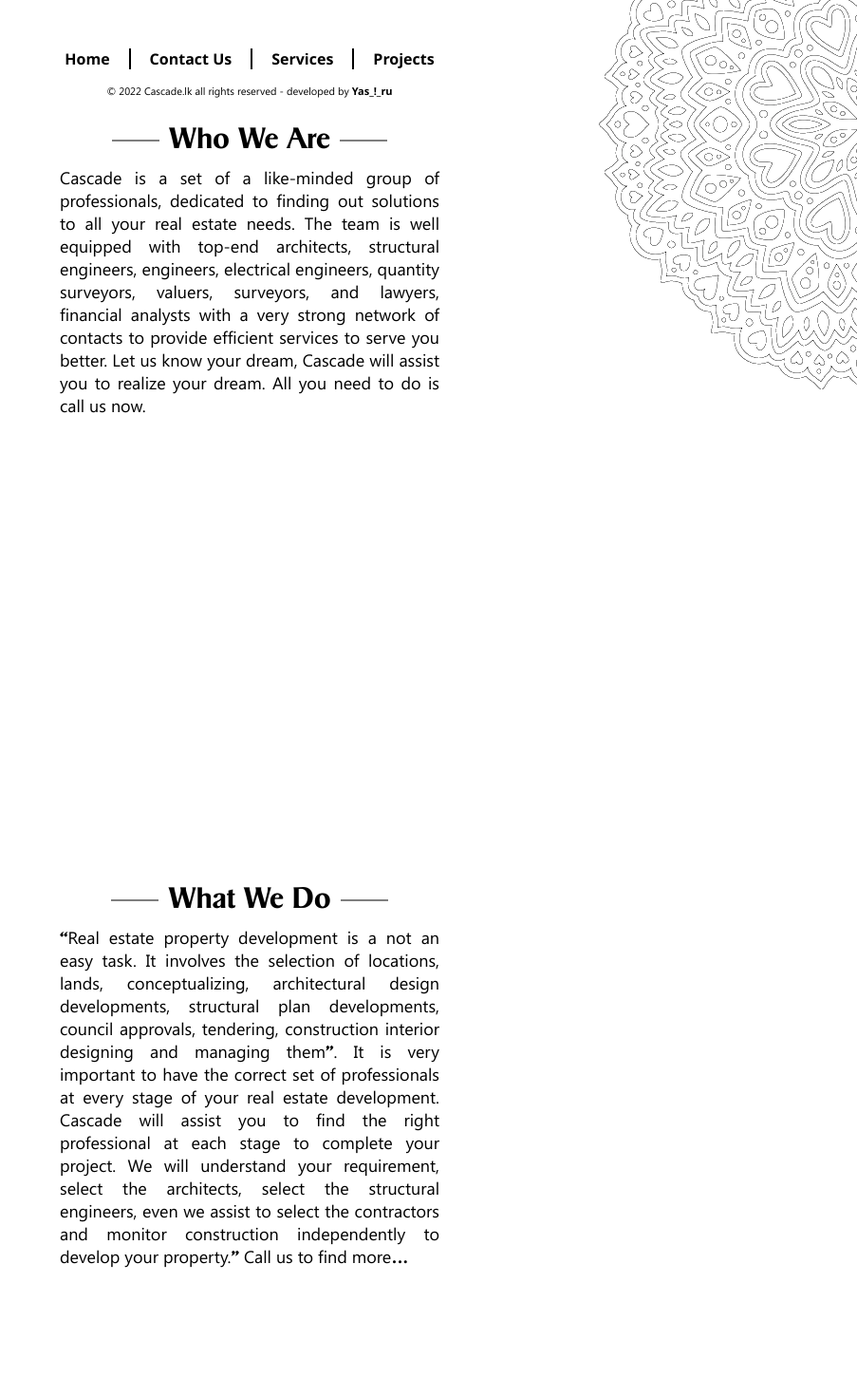
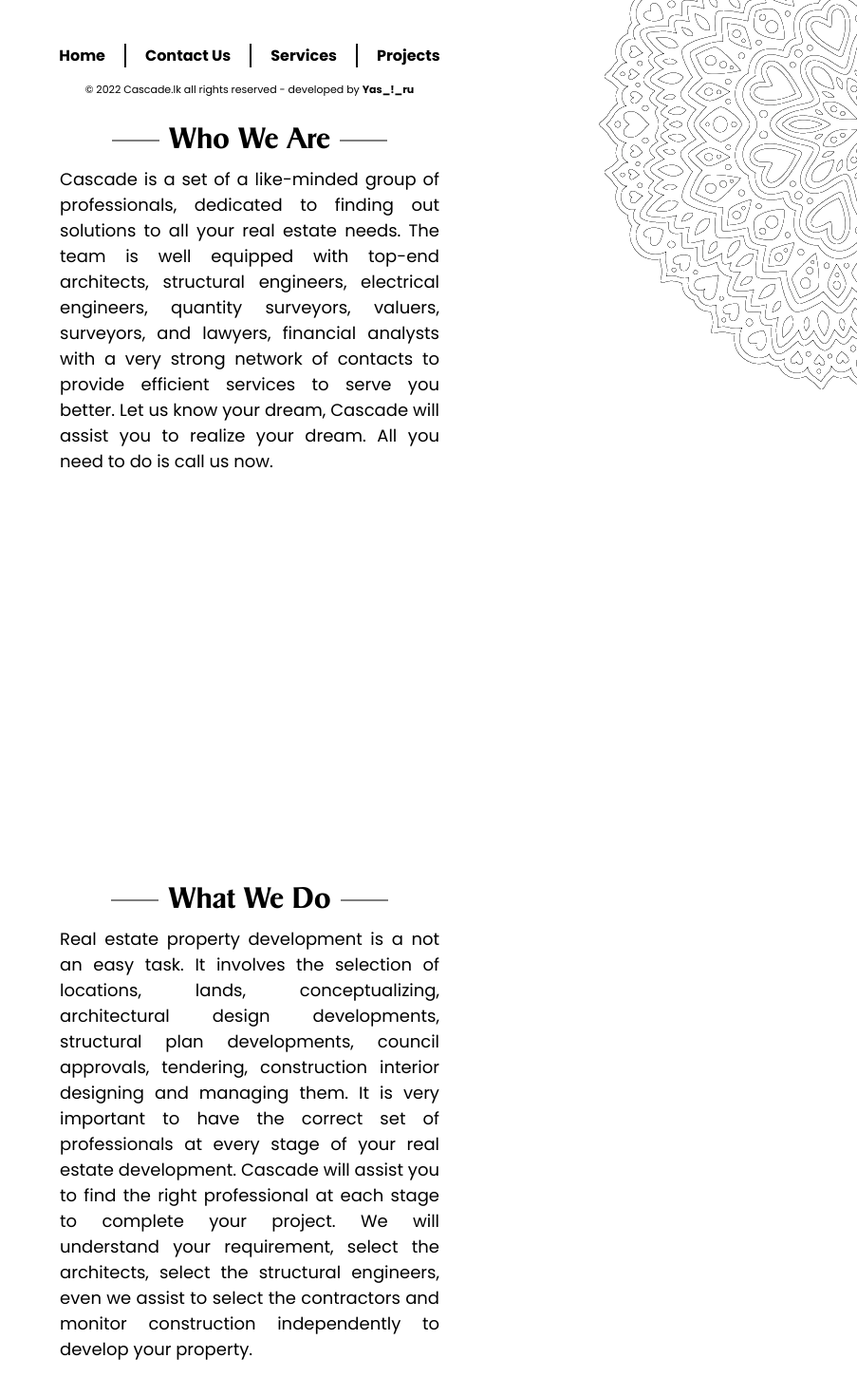
Before and after one commit to ItsYasiru/cascade.lk-site, a Next.js app: page / in a window 1280 px wide. Shown: the part 682-2152 px from the top of the page at 95% size, without its empty margins (377-1280 px from the left). Built offline with nearby package versions, Linux system fonts and the light colour scheme.

Commit message:
Minor changes.

```diff
--- a/components/app/Footer.module.scss
+++ b/components/app/Footer.module.scss
@@ -1,6 +1,15 @@
+@import "../../styles/variables";
+
 .main {
   margin: 15px 0;
 
   font-size: 11px;
   text-align: center;
 }
+
+@media screen and (max-width: $break_point-mobile) {
+  .main {
+    margin: 5px 0;
+    font-size: 8px;
+  }
+}
--- a/components/app/NavBar.module.scss
+++ b/components/app/NavBar.module.scss
@@ -1,3 +1,5 @@
+@import "../../styles/variables";
+
 .main {
   bottom: 50px;
   width: 100%;
@@ -32,3 +34,12 @@
     }
   }
 }
+
+@media screen and (max-width: $break_point-mobile) {
+  .main {
+    margin: 10px;
+    ol li {
+      font-size: 12px;
+    }
+  }
+}
--- a/components/index/SiteTitle.module.scss
+++ b/components/index/SiteTitle.module.scss
@@ -55,10 +55,10 @@
 
 @media screen and (max-width: $break_point-mobile) {
   .main h1 {
-    font-size: 100px;
+    font-size: 90px;
 
     label {
-      bottom: -55px;
+      bottom: -50px;
       font-size: 15px;
     }
   }
--- a/pages/_app.tsx
+++ b/pages/_app.tsx
@@ -20,16 +20,16 @@ export default function App({ Component, pageProps }: AppProps) {
       </Head>
 
       <div
+        className='artBox'
         style={{
           top: 0,
           left: 0,
           transform: "translate(-50%, -50%)",
         }}
-        className='artBox'
       />
       <div
+        className='artBox'
         style={{ right: 0, bottom: 0, transform: "translate(50%, 50%)" }}
-        className='artBox'
       />
 
       <main>
@@ -40,6 +40,7 @@ export default function App({ Component, pageProps }: AppProps) {
         style={{
           left: 0,
           bottom: 0,
+          zIndex: 900,
           width: "100vw",
           background: "var(--primary-background-color)",
         }}
--- a/pages/_document.tsx
+++ b/pages/_document.tsx
@@ -14,6 +14,10 @@ export default function Document() {
           rel='stylesheet'
           href='https://fonts.googleapis.com/css2?family=Roboto:ital,wght@1,100&display=swap'
         />
+        <link
+          rel='stylesheet'
+          href='https://fonts.googleapis.com/css2?family=Poppins:ital,wght@0,100;0,200;0,300;0,400;0,500;0,600;0,700;0,800;0,900;1,100;1,200;1,300;1,400;1,500;1,600;1,700;1,800;1,900&display=swap'
+        />
       </Head>
       <body>
         <Main />
--- a/pages/index.tsx
+++ b/pages/index.tsx
@@ -10,28 +10,27 @@ export default function IndexPage() {
         <p>
           Cascade is a set of a like-minded group of professionals, dedicated to
           finding out solutions to all your real estate needs. The team is well
-          equipped with top-end architects, structural engineers, engineers,
-          electrical engineers, quantity surveyors, valuers, surveyors, and
-          lawyers, financial analysts with a very strong network of contacts to
-          provide efficient services to serve you better. Let us know your
-          dream, Cascade will assist you to realize your dream. All you need to
-          do is call us now.
+          equipped with top-end architects, structural engineers, electrical
+          engineers, quantity surveyors, valuers, surveyors, and lawyers,
+          financial analysts with a very strong network of contacts to provide
+          efficient services to serve you better. Let us know your dream,
+          Cascade will assist you to realize your dream. All you need to do is
+          call us now.
         </p>
       </Card>
 
       <Card title='What we do'>
         <p>
-          “Real estate property development is a not an easy task. It involves
+          Real estate property development is a not an easy task. It involves
           the selection of locations, lands, conceptualizing, architectural
           design developments, structural plan developments, council approvals,
-          tendering, construction interior designing and managing them”. It is
+          tendering, construction interior designing and managing them. It is
           very important to have the correct set of professionals at every stage
           of your real estate development. Cascade will assist you to find the
           right professional at each stage to complete your project. We will
           understand your requirement, select the architects, select the
           structural engineers, even we assist to select the contractors and
-          monitor construction independently to develop your property.” Call us
-          to find more…
+          monitor construction independently to develop your property.
         </p>
       </Card>
     </>
--- a/styles/_app.scss
+++ b/styles/_app.scss
@@ -9,7 +9,7 @@
 
 :root {
   // Fonts
-  --font-main: "Segoe UI";
+  --font-main: "Poppins", "Segoe UI";
   --font-secondary: "Sigvar-Serial";
   --font-fallback: "Helvetica Neue", "sans-serif";
 
@@ -56,7 +56,7 @@ a {
 .artBox {
   width: 600px;
   height: 600px;
-  z-index: 100;
+  z-index: 990;
   position: fixed;
 
   transform: scale(0.75);
```
